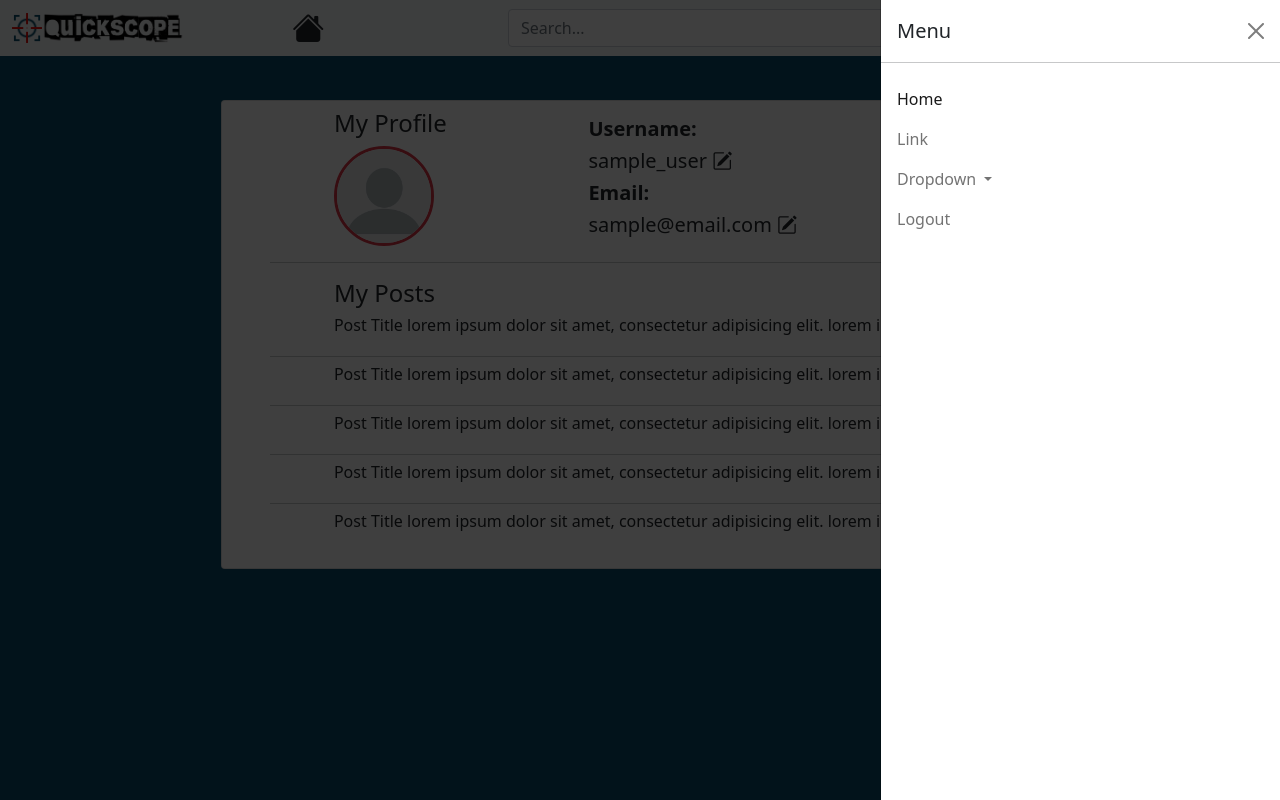
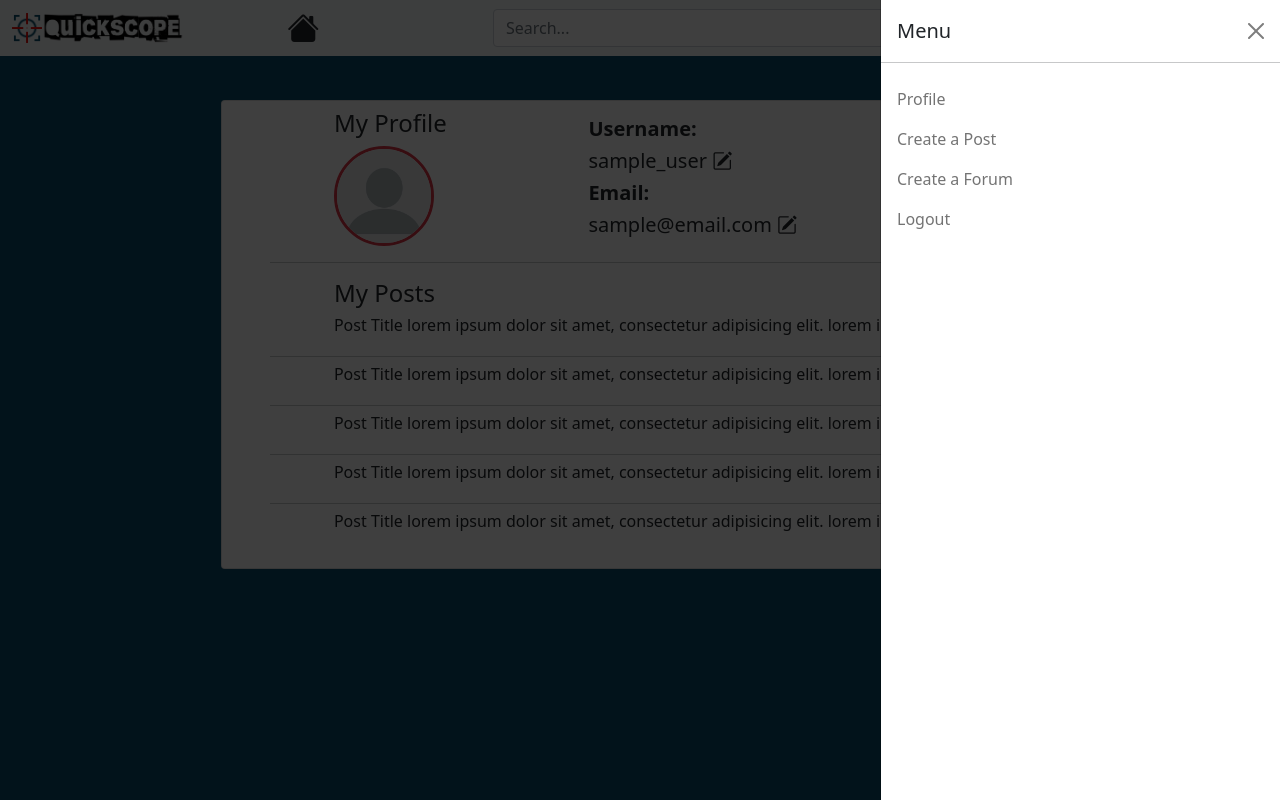
Before and after one commit to sunipan/quickscope, a PHP site: page /my-profile.php in a window 1280 px wide, after a click that opens the changed part. Run offline with PHP 8.4, Linux system fonts and the light colour scheme; the visitor is signed in with stand-in values (Sample User, id 1); some libraries are stand-ins or nearby versions.

Commit message:
added navigation to menu bar

```diff
--- a/src/client/components/header.php
+++ b/src/client/components/header.php
@@ -20,22 +20,18 @@
                 <a href="sign_up.php" class="d-none d-lg-flex text-decoration-none text-white btn btn-dark me-2">
                   Sign Up
                 </a>';
-      }
-      ?>
-      <?php
-      if (isset($_SESSION['user'])) {
+        // If user isn't logged in, display normal menu icon
+        echo '<button class="navbar-toggler" type="button" data-bs-toggle="offcanvas" data-bs-target="#offcanvasNavbar" aria-controls="offcanvasNavbar">
+                <span class="navbar-toggler-icon"></span>
+              </button>';
+      } else {
         // If user is logged in, display their profile pic as the icon
         echo '<div data-bs-toggle="offcanvas" data-bs-target="#offcanvasNavbar" aria-controls="offcanvasNavbar">
                   <span>
                     <img class="rounded-circle border border-3 border-danger" src="img/default_profile_pic.png" width="40" height="40" alt="Profile Picture" />
-                    <i class="fas fa-caret-down"></i>
+                    <i class="bi bi-caret-down-fill"></i>
                   </span>
                 </div>';
-      } else {
-        // If user isn't logged in, display normal menu icon
-        echo '<button class="navbar-toggler" type="button" data-bs-toggle="offcanvas" data-bs-target="#offcanvasNavbar" aria-controls="offcanvasNavbar">
-                  <span class="navbar-toggler-icon"></span>
-                </button>';
       } ?>
       <div class="offcanvas offcanvas-end" tabindex="-1" id="offcanvasNavbar" aria-labelledby="offcanvasNavbarLabel">
         <div class="offcanvas-header">
@@ -46,27 +42,24 @@
         <div class="offcanvas-body mt-0">
           <ul class="navbar-nav justify-content-end flex-grow-1 pe-3">
             <li class="nav-item">
-              <a class="nav-link active" aria-current="page" href="home.php">Home</a>
+              <a class="nav-link" href="#">Profile</a>
             </li>
             <li class="nav-item">
-              <a class="nav-link" href="#">Link</a>
+              <a class="nav-link" href="#">Create a Post</a>
+            </li>
+            <li class="nav-item">
+              <a class="nav-link" href="#">Create a Forum</a>
             </li>
             <li class="nav-item dropdown">
-              <a class="nav-link dropdown-toggle" href="#" id="offcanvasNavbarDropdown" role="button" data-bs-toggle="dropdown" aria-expanded="false">
-                Dropdown
-              </a>
-              <ul class="dropdown-menu" aria-labelledby="offcanvasNavbarDropdown">
-                <li><a class="dropdown-item" href="#">Action</a></li>
-                <li><a class="dropdown-item" href="#">Another action</a></li>
-                <li>
-                  <hr class="dropdown-divider">
-                </li>
-                <li><a class="dropdown-item" href="#">Something else here</a></li>
-              </ul>
               <?php if (isset($_SESSION['user'])) {
                 // If user isn't logged in, display logout button
                 echo '<li class="nav-item">
                         <a class="nav-link" href="logout.php">Logout</a>
+                      </li>';
+              } else {
+                // If user is not logged in, display login button
+                echo '<li class="nav-item">
+                        <a class="nav-link" href="login.php">Login</a>
                       </li>';
               } ?>
             </li>
--- a/src/client/create-post.php
+++ b/src/client/create-post.php
@@ -1,5 +1,8 @@
 <?php $title = "Create Post | Quickscope 🎯";
 require('components/head.php');
+if (!isset($_SESSION['user'])) {
+  header('Location: login.php');
+}
 require('components/header.php');
 ?>
 
--- a/src/client/my-profile.php
+++ b/src/client/my-profile.php
@@ -1,5 +1,9 @@
 <?php $title = "My Profile | Quickscope 🎯";
+// Restrict access to logged in users
 require('components/head.php');
+if (!isset($_SESSION['user'])) {
+  header('Location: login.php');
+}
 require('components/header.php'); ?>
 
 <div class="container-fluid post-container">
```
